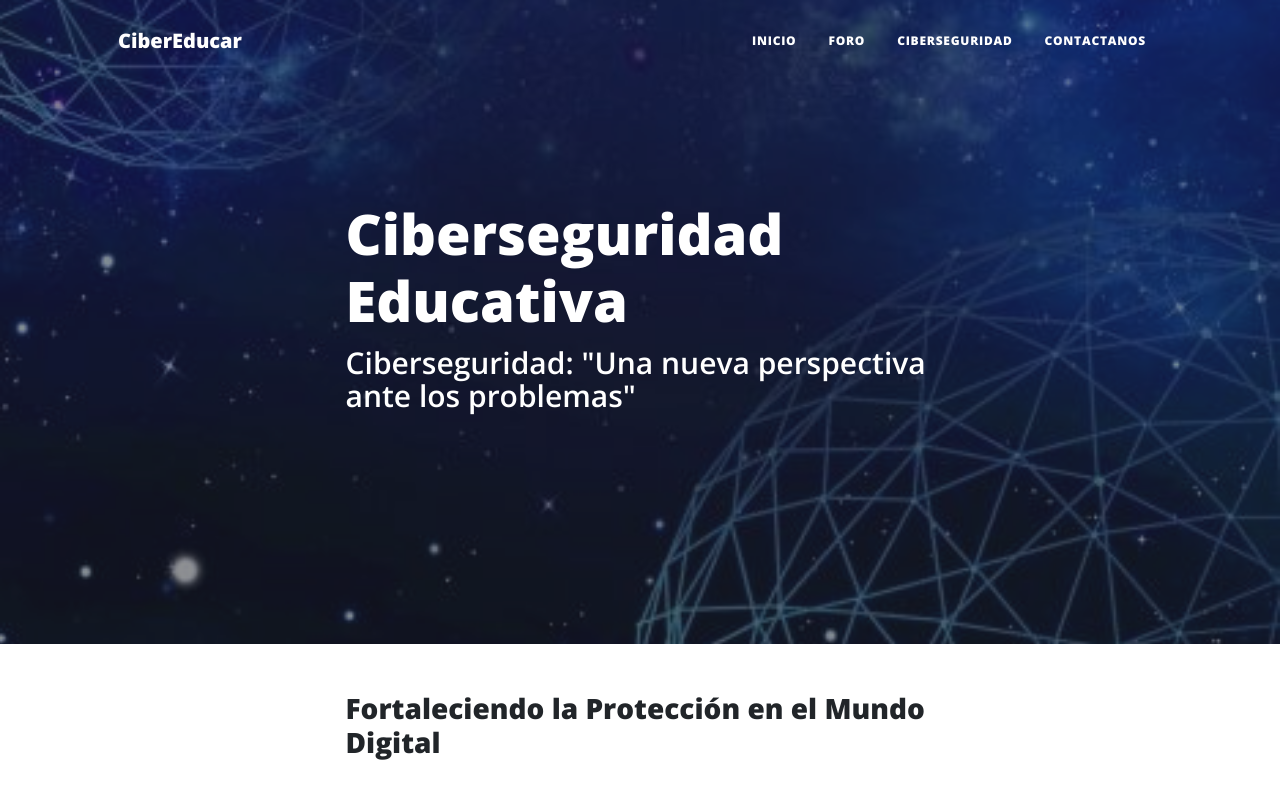
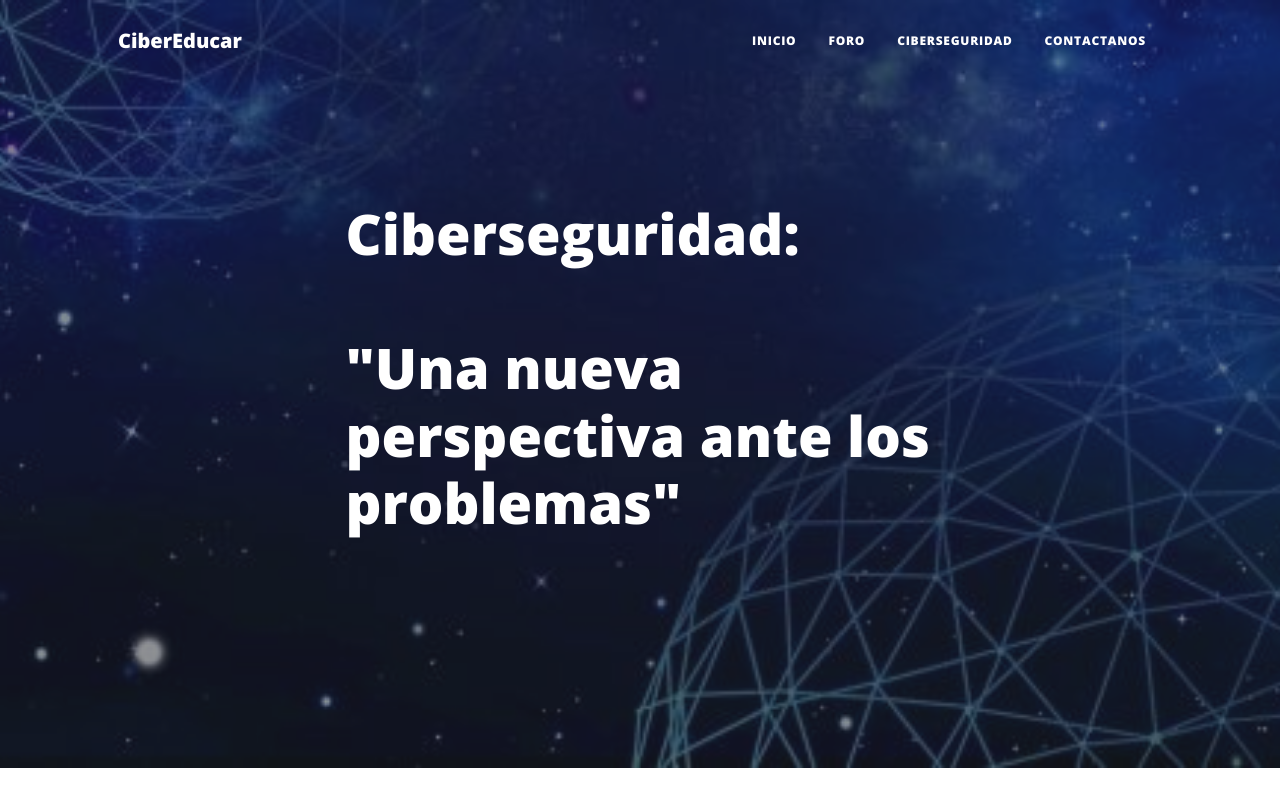
Before and after one commit to tiagocarril/DSD-AP-DW1, a plain HTML site: page post.html in a window 1280 px wide. Shown: the top 789 px of the page. Drawn offline with nearby package versions, Linux system fonts and the light colour scheme.

Commit message:
modificacion del titulo

```diff
--- a/post.html
+++ b/post.html
@@ -46,8 +46,8 @@
             <div class="row gx-4 gx-lg-5 justify-content-center">
                 <div class="col-md-10 col-lg-8 col-xl-7">
                     <div class="post-heading">
-                        <h1>Ciberseguridad Educativa</h1>
-                        <h2 class="subheading">Ciberseguridad: "Una nueva perspectiva ante los problemas"</h2>
+                        <h1>Ciberseguridad:<br> <br> "Una nueva perspectiva ante los problemas"</h1>
+                        <h2 class="subheading"></h2>
                     </div>
                 </div>
             </div>
```
